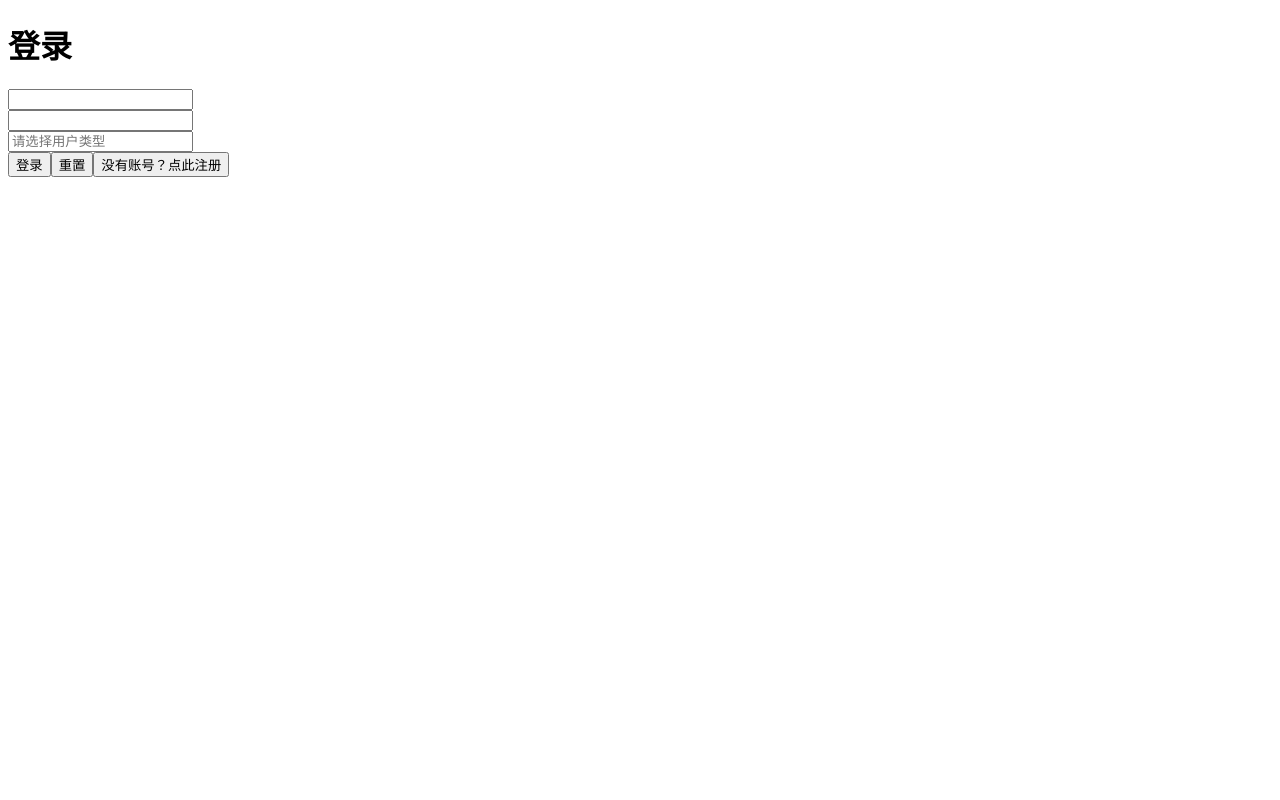
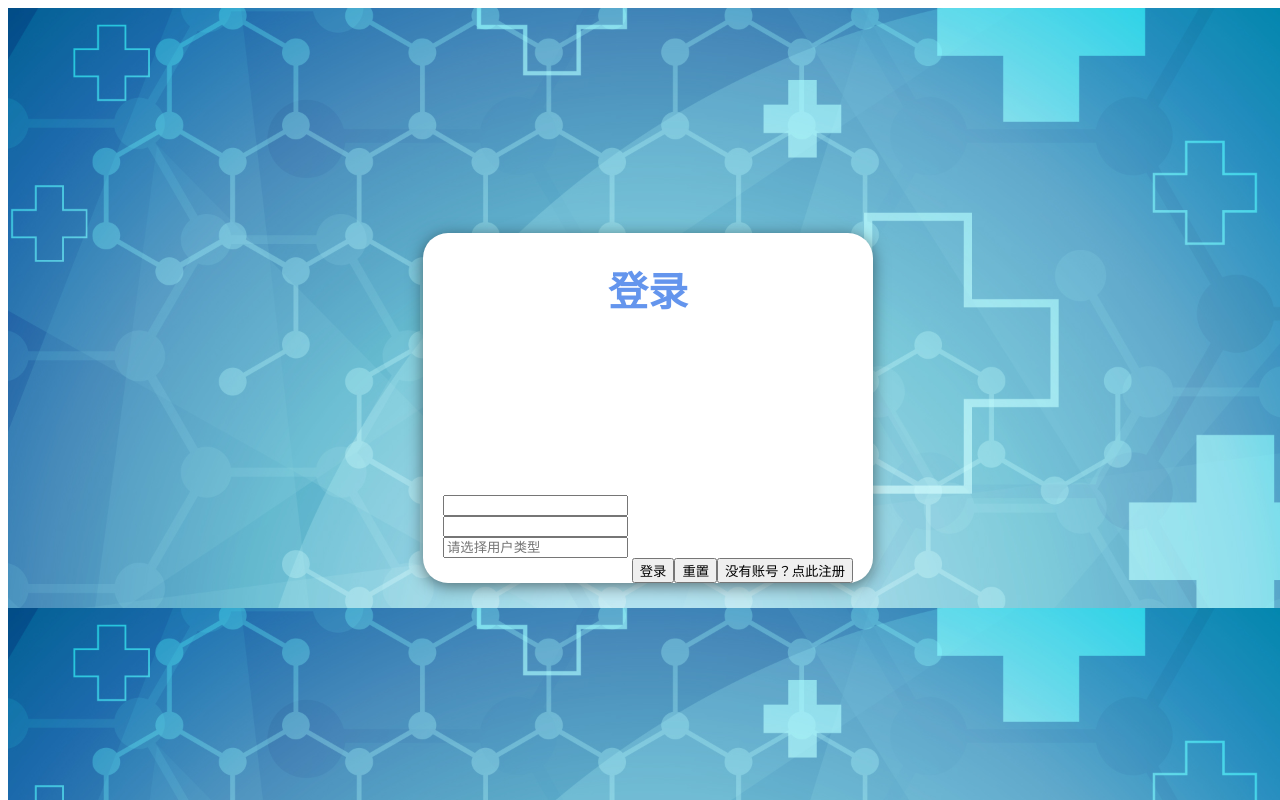
Before and after one commit to ShaoCHis/WEB-SOA-frontEnd, a Vue app in the folder hospital/: page / in a window 1280 px wide. Built offline with nearby package versions, Linux system fonts and the light colour scheme.

Commit message:
Update Login.vue

```diff
--- a/hospital/src/components/Login.vue
+++ b/hospital/src/components/Login.vue
@@ -116,3 +116,64 @@
 
 
 </script>
+
+<style lang="less" scoped>
+.tip{
+          color: cornflowerblue;
+          font-size: 20px;
+          font-weight: bold;
+          text-align: center;
+          margin-bottom: 30px;
+}
+
+.login_container{
+    background-color: #5c2c948c;
+    background-image:url('../assets/back.jpeg');
+    background-size: 100%,100%;
+    height: 100%;
+    width: 100%;
+    position: fixed;
+}
+
+.login_box{
+    width:450px;
+    height:350px;
+    background-color: #fff;
+    border-radius: 25px;
+    position:absolute;
+    left:50%;
+    top:50%;
+    transform: translate(-50%,-50%);
+    box-shadow: 0 3px 16px rgba(0, 0, 0, 0.5);
+    .avatar_box{
+        height:110px;
+        width:110px;
+        border:1px solid #eee;
+        border-radius:50%;
+        padding:5px;
+        box-shadow:0 0 2px #ddd;
+        position: absolute;
+        left: 50%;
+        transform: translate(-50%,-50%);
+        background-color: #fff;
+        img{
+            width:100%;
+            height:100%;
+            border-radius: 50%;
+            background-color: #eee;
+        }
+    }
+}
+.login_form{
+    position:absolute;
+    bottom:0;
+    width: 100%;
+    padding:0 20px;
+    box-sizing: border-box;
+
+}
+.btns{
+   display:flex;
+   justify-content: flex-end;
+}
+</style>
```
